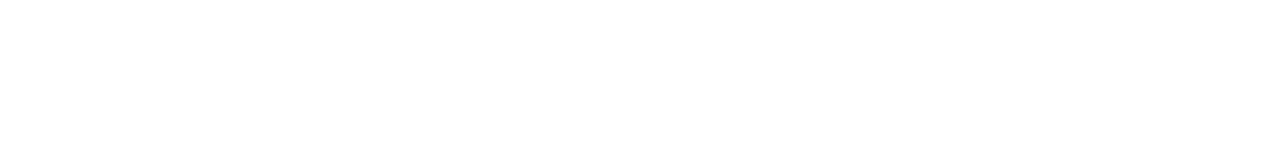
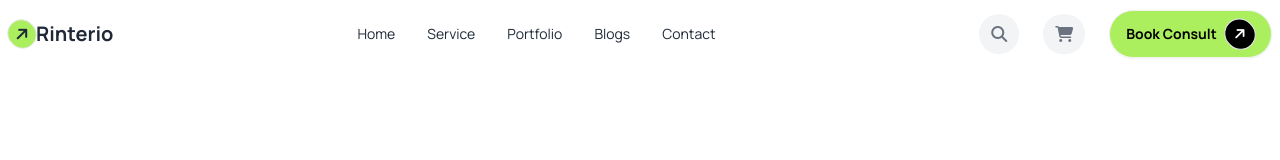
Before and after one commit to isrataunkona/B10-Assignment-03, a plain HTML site: page index.html in a window 1280 px wide. Drawn offline with nearby package versions, Linux system fonts and the light colour scheme.

Commit message:
header section added

```diff
--- a/index.html
+++ b/index.html
@@ -1,5 +1,5 @@
 <!DOCTYPE html>
-<html lang="en">
+<html lang="en" data-theme="light">
 <head>
     <meta charset="UTF-8">
     <meta name="viewport" content="width=device-width, initial-scale=1.0">
@@ -11,6 +11,8 @@
      <link rel="preconnect" href="https://fonts.googleapis.com">
      <link rel="preconnect" href="https://fonts.gstatic.com" crossorigin>
      <link href="https://fonts.googleapis.com/css2?family=Manrope:wght@200..800&display=swap" rel="stylesheet">
+     <!-- Font Awesome -->
+     <script src="https://kit.fontawesome.com/605c1f1072.js" crossorigin="anonymous"></script>
      <style>
         .font-manrope{
             font-family: "Manrope", sans-serif;
@@ -21,7 +23,8 @@
           theme: {
             extend: {
               colors: {
-                clifford: '#da373d',
+                clifford: '#ABEF5F',
+                'booking-primary': '#ABEF5F',
               }
             }
           }
@@ -30,11 +33,36 @@
 </head>
 <body class="font-manrope">
     <!-- Header Section -->
-    <header>
+    <header class="md:container mx-auto">
+        <nav>
+            <div class="navbar bg-base-100">
+                <div class="flex-1">
+                    <i class="fa-solid fa-arrow-right -rotate-45 bg-[#ABEF5F] border rounded-3xl p-1.5"></i>
+                    <a class="font-bold text-xl">Rinterio</a>
+                </div>
+                <div class="navbar-center hidden lg:flex ml-56">
+                  <ul class="menu menu-horizontal px-1">
+                    <li><a>Home</a></li>
+                    <li><a>Service</a></li>
+                    <li><a>Portfolio</a></li>
+                    <li><a>Blogs</a></li>
+                    <li><a>Contact</a></li>
+                  </ul>
+                </div>
+                <div class="navbar-end hidden lg:flex gap-6">
 
+                    <i class="fa-solid fa-magnifying-glass bg-gray-100 p-3 rounded-3xl text-gray-500"></i>
+                    <i class="fa-solid fa-cart-shopping  bg-gray-100 p-3 rounded-3xl text-gray-500"></i>
+                  <a class="btn bg-booking-primary rounded-3xl text-black font-bold">Book Consult <i class="fa-solid fa-arrow-right -rotate-45 bg-black border text-white rounded-3xl p-2"></i></a>
+                </div>
+                  <i class="fa-solid fa-bars lg:hidden sm:visible bg-gray-100 p-3 rounded-3xl text-gray-500"></i>
+
+
+              </div>
+        </nav>
     </header>
     <!-- Main Section -->
-    <main>
+    <main class="md:container mx-auto my-24">
 
     </main>
     <!-- footer Section -->
```
